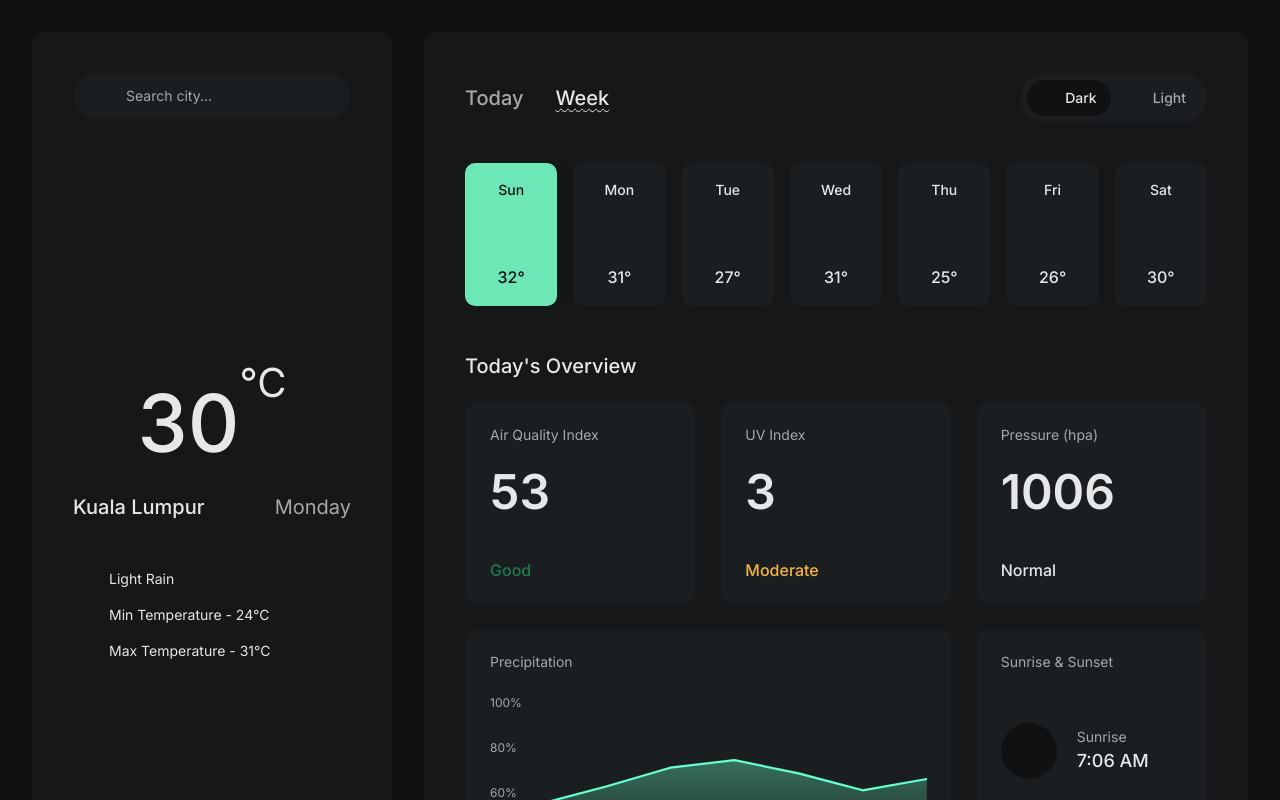
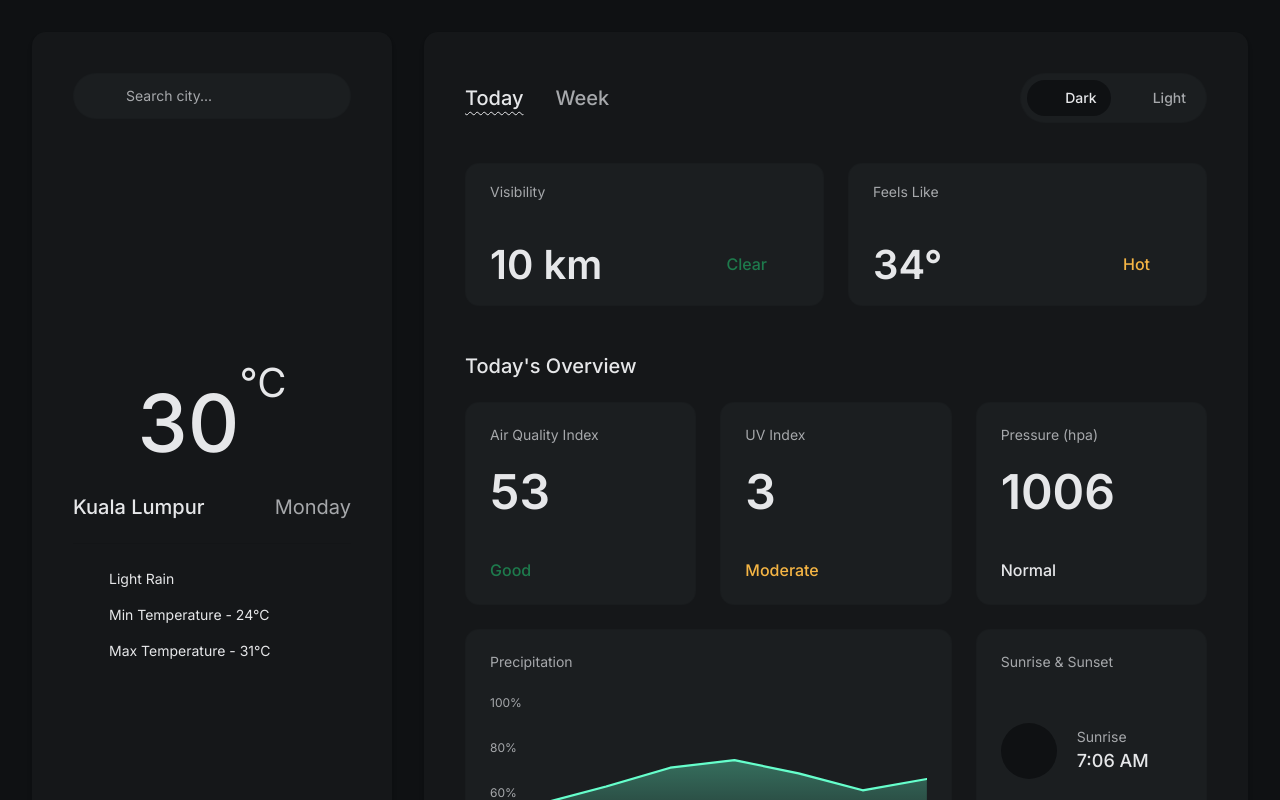
Before and after one commit to shuanvita/weather-dashboard, a Vue app: page / in a window 1280 px wide. Both pictures are taken after a click on the tab "Today". Shown: the top 800 px of the page. Built offline with nearby package versions, Linux system fonts and the light colour scheme.

Commit message:
Сделал табы

```diff
--- a/src/entities/weather/ui/WeatherMetricCard.vue
+++ b/src/entities/weather/ui/WeatherMetricCard.vue
@@ -10,9 +10,11 @@ const props = withDefaults(
     description: string
     icon: string
     tone?: 'default' | 'good' | 'warning'
+    layout?: 'default' | 'inline'
   }>(),
   {
     tone: 'default',
+    layout: 'default',
   },
 )
 
@@ -30,12 +32,26 @@ const descriptionClass = computed(() => {
 </script>
 
 <template>
-  <article class="bg-card border-stroke flex flex-col justify-between gap-6 rounded-[14px] border p-6 h-full">
+  <article
+    class="bg-card border-stroke flex flex-col justify-between rounded-[14px] border"
+    :class="props.layout === 'inline' ? 'h-35.75 gap-8 px-6 py-5' : 'h-full gap-6 p-6'"
+  >
     <p class="text-fg-muted">{{ props.title }}</p>
-    <p class="text-size-display leading-none font-semibold">{{ props.value }}</p>
-    <div class="flex items-end justify-between">
-      <p class="text-[16px] font-medium" :class="descriptionClass">{{ props.description }}</p>
-      <VSvg class="text-fg-muted" :icon="props.icon" :size="40" />
-    </div>
+    <template v-if="props.layout === 'inline'">
+      <div class="flex items-center justify-between gap-4">
+        <p class="text-[40px] leading-none font-semibold">{{ props.value }}</p>
+        <div class="flex items-center gap-2">
+          <p class="text-[16px] font-medium" :class="descriptionClass">{{ props.description }}</p>
+          <VSvg class="text-fg-muted" :icon="props.icon" :size="24" />
+        </div>
+      </div>
+    </template>
+    <template v-else>
+      <p class="text-size-display leading-none font-semibold">{{ props.value }}</p>
+      <div class="flex items-end justify-between">
+        <p class="text-[16px] font-medium" :class="descriptionClass">{{ props.description }}</p>
+        <VSvg class="text-fg-muted" :icon="props.icon" :size="40" />
+      </div>
+    </template>
   </article>
 </template>
--- /dev/null
+++ b/src/features/SelectOverviewTab/index.ts
@@ -0,0 +1 @@
+export { default as SelectOverviewTab } from './ui/SelectOverviewTab.vue'
--- /dev/null
+++ b/src/features/SelectOverviewTab/ui/SelectOverviewTab.vue
@@ -0,0 +1,46 @@
+<script setup lang="ts">
+type OverviewTab = 'today' | 'week'
+
+const props = withDefaults(
+  defineProps<{
+    modelValue?: OverviewTab
+  }>(),
+  {
+    modelValue: 'week',
+  },
+)
+
+const emit = defineEmits<{
+  (event: 'update:modelValue', value: OverviewTab): void
+}>()
+
+const tabs: { label: string; value: OverviewTab }[] = [
+  { label: 'Today', value: 'today' },
+  { label: 'Week', value: 'week' },
+]
+
+const selectTab = (tab: OverviewTab) => {
+  emit('update:modelValue', tab)
+}
+</script>
+
+<template>
+  <div class="text-size-title flex items-center gap-8 font-medium" role="tablist" aria-label="Overview period">
+    <button
+      v-for="tab in tabs"
+      :key="tab.value"
+      type="button"
+      role="tab"
+      class="cursor-pointer transition-colors"
+      :class="
+        props.modelValue === tab.value
+          ? 'text-fg underline decoration-wavy decoration-1 underline-offset-6'
+          : 'text-fg-muted hover:text-fg'
+      "
+      :aria-selected="props.modelValue === tab.value"
+      @click="selectTab(tab.value)"
+    >
+      {{ tab.label }}
+    </button>
+  </div>
+</template>
--- a/src/widgets/WeatherOverview/ui/WeatherOverview.vue
+++ b/src/widgets/WeatherOverview/ui/WeatherOverview.vue
@@ -1,4 +1,5 @@
 <script setup lang="ts">
+import { ref } from 'vue'
 import { ThemeSwitcher } from '@/features/ThemeSwitcher'
 import { SelectActiveDay } from '@/features/SelectActiveDay'
 import {
@@ -7,23 +8,51 @@ import {
   WeatherMetricCard,
   weatherOverviewMetrics,
 } from '@/entities/weather'
+import { SelectOverviewTab } from '@/features/SelectOverviewTab'
+
+type OverviewTab = 'today' | 'week'
+
+const activeTab = ref<OverviewTab>('week')
 </script>
 
 <template>
   <div>
     <div class="mb-12">
       <div class="mb-10 flex items-center justify-between">
-        <div class="text-size-title flex items-center gap-8 font-medium">
-          <button class="text-fg-muted hover:text-fg cursor-pointer">Today</button>
-          <button class="underline decoration-wavy decoration-1 underline-offset-3">Week</button>
-        </div>
+        <SelectOverviewTab v-model="activeTab" />
         <ThemeSwitcher />
       </div>
-      <SelectActiveDay />
+      <ul v-if="activeTab === 'today'" class="grid gap-6 xl:grid-cols-2">
+        <li>
+          <WeatherMetricCard
+            layout="inline"
+            title="Visibility"
+            value="10 km"
+            description="Clear"
+            icon="visibility"
+            tone="good"
+          />
+        </li>
+        <li>
+          <WeatherMetricCard
+            layout="inline"
+            title="Feels Like"
+            value="34°"
+            description="Hot"
+            icon="temp"
+            tone="warning"
+          />
+        </li>
+      </ul>
+      <SelectActiveDay v-if="activeTab === 'week'" />
     </div>
-    <h2 class="mb-6 text-size-title font-medium">Today's Overview</h2>
+    <h2 class="text-size-title mb-6 font-medium">Today's Overview</h2>
     <ul class="grid gap-6 xl:grid-cols-3">
-      <li v-for="item in weatherOverviewMetrics" :key="item.id" :class="{ 'xl:col-span-2': item.type === 'precipitation' }">
+      <li
+        v-for="item in weatherOverviewMetrics"
+        :key="item.id"
+        :class="{ 'xl:col-span-2': item.type === 'precipitation' }"
+      >
         <WeatherMetricCard
           v-if="item.type === 'metric'"
           :title="item.title"
@@ -32,7 +61,11 @@ import {
           :icon="item.icon"
           :tone="item.tone"
         />
-        <PrecipitationCard v-else-if="item.type === 'precipitation'" :title="item.title" :points="item.points" />
+        <PrecipitationCard
+          v-else-if="item.type === 'precipitation'"
+          :title="item.title"
+          :points="item.points"
+        />
         <SunriseSunsetCard
           v-else
           :title="item.title"
```
